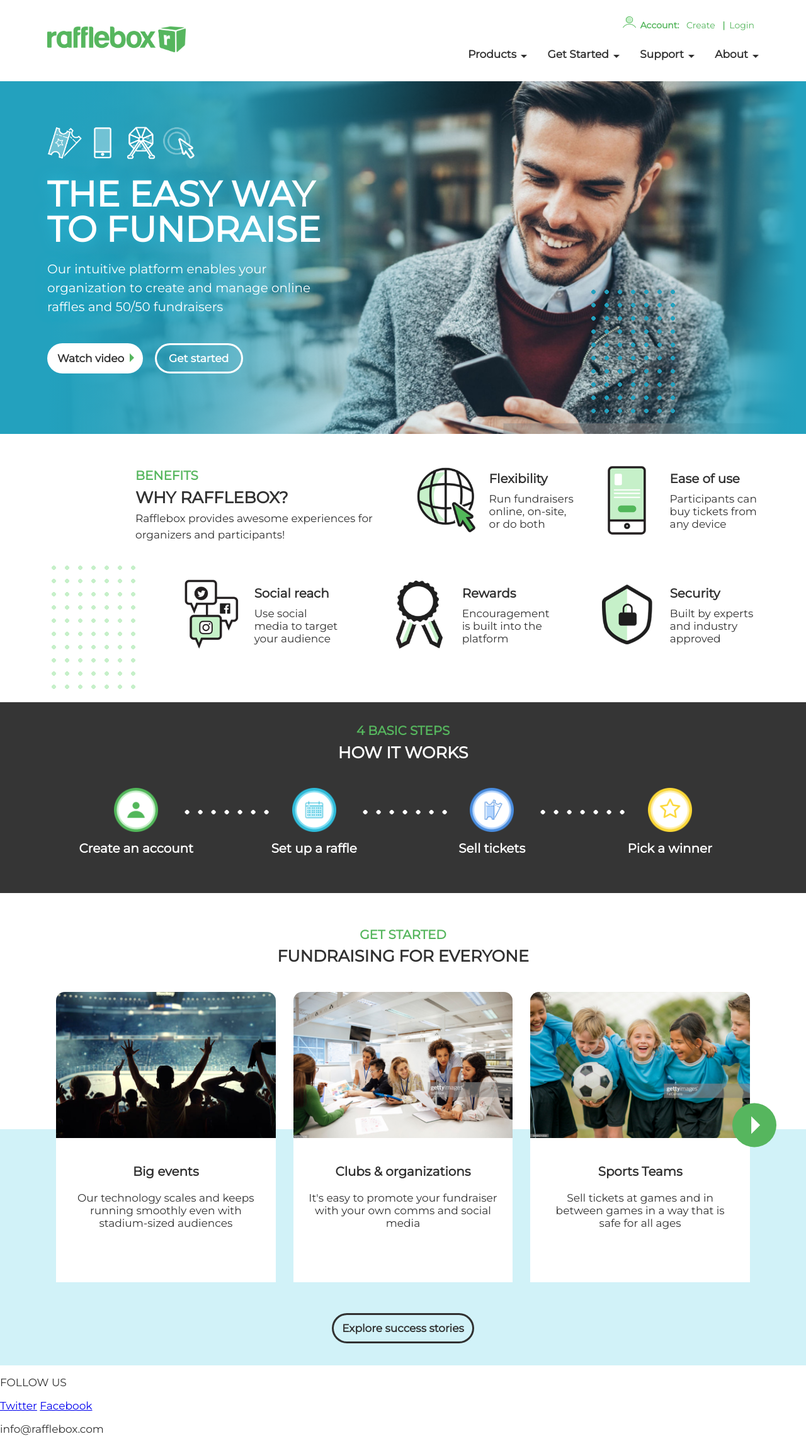
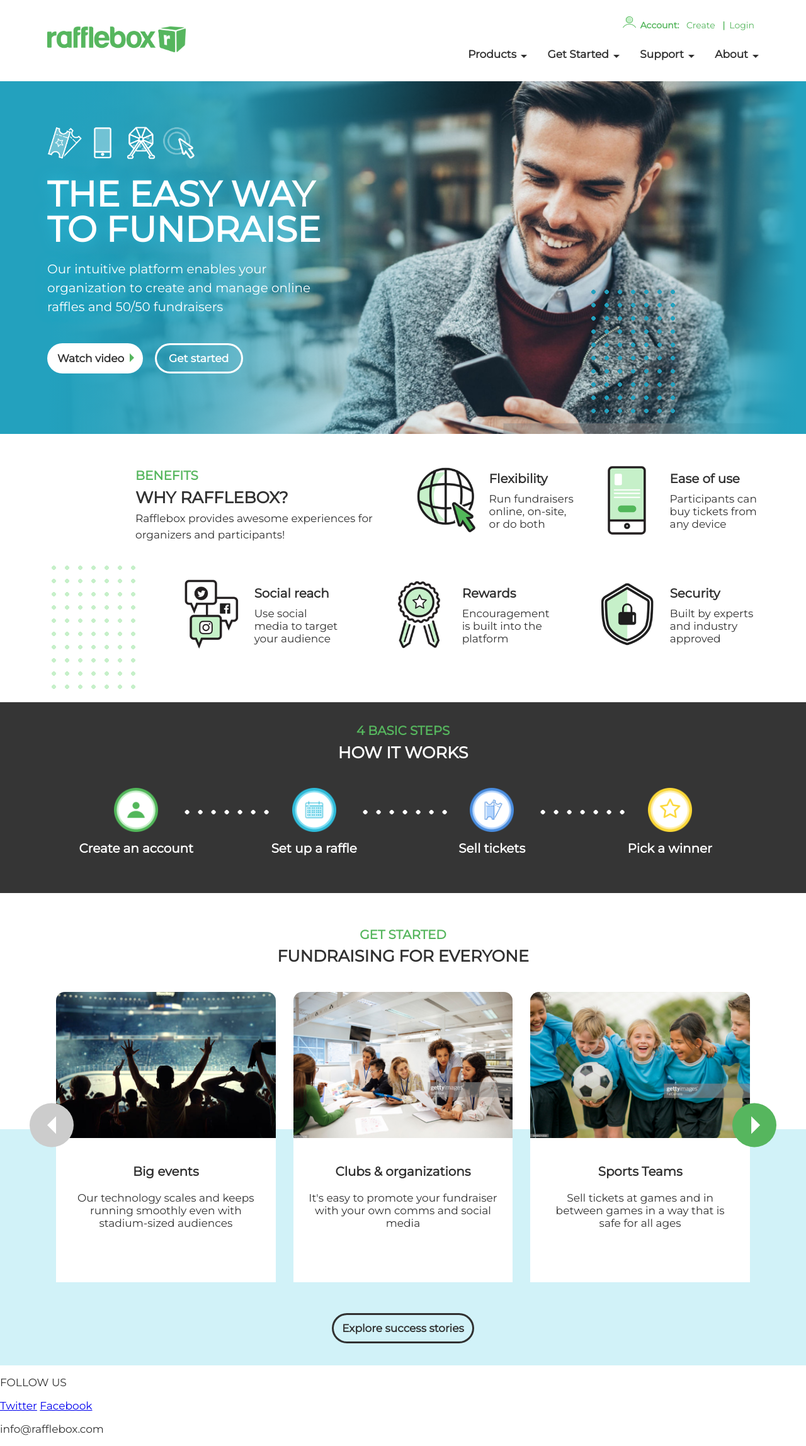
Before and after one commit to vinpiotrowski/rafflebox2, a Jekyll site: the page built from index.md, in a window 1280 px wide. Shown: the whole page at 63% size. Built offline with Jekyll 4.4.1, drawn with Linux system fonts in a browser that asks for light colours.

Commit message:
replaced some icons and other minor tweaks

```diff
--- a/_sass/_slider.scss
+++ b/_sass/_slider.scss
@@ -68,6 +68,7 @@
     height: 70px;
     right: 7px;
     transform: translateY(75%);
+    transition: all ease-in-out 140ms;
     width: 70px;
 
     &.slider-prev {
@@ -77,6 +78,11 @@
 
     span {
       font-size: 0;
+    }
+
+    &:disabled, &[disabled] {
+      background: $light-grey;
+      pointer-events: none;
     }
 
     &:after {
@@ -90,6 +96,7 @@
       position: absolute;
       top: 50%;
       transform: translate(-35%, -50%);
+      transition: all ease-in-out 140ms;
       width: 0;
     }
 
@@ -100,5 +107,17 @@
         transform: translate(-50%, -50%);
       }
     }
+
+    &:hover {
+      &:after {
+        transform: translate(-35%, -50%) scale(1.2);
+      }
+
+      &.slider-prev {
+        &:after {
+          transform: translate(-50%, -50%) scale(1.2);
+        }
+      }
+    }
   }
 }
```
Also changed, not shown: _includes/footer.html (+4 -4 lines), images/benefit-reward.png, images/benefit-security.png.
